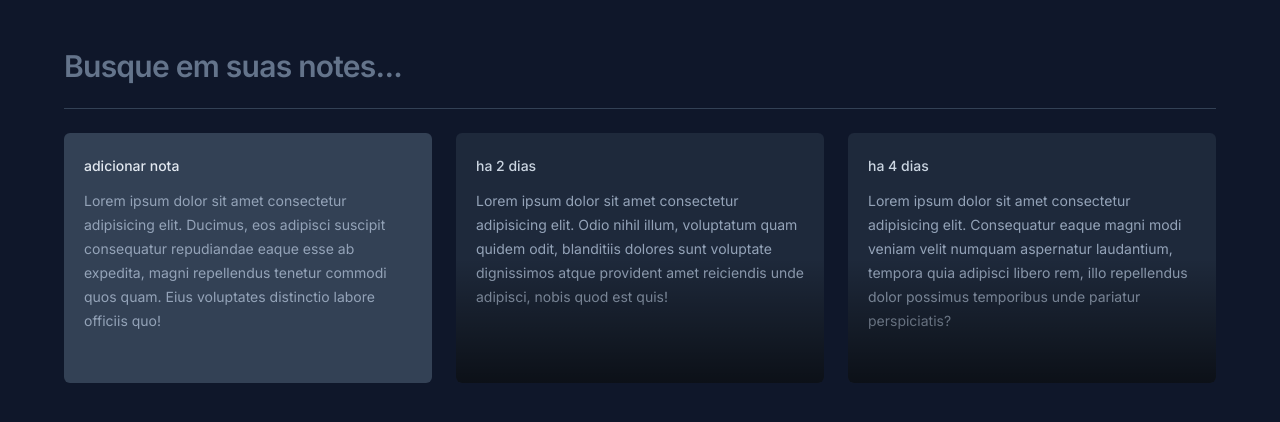
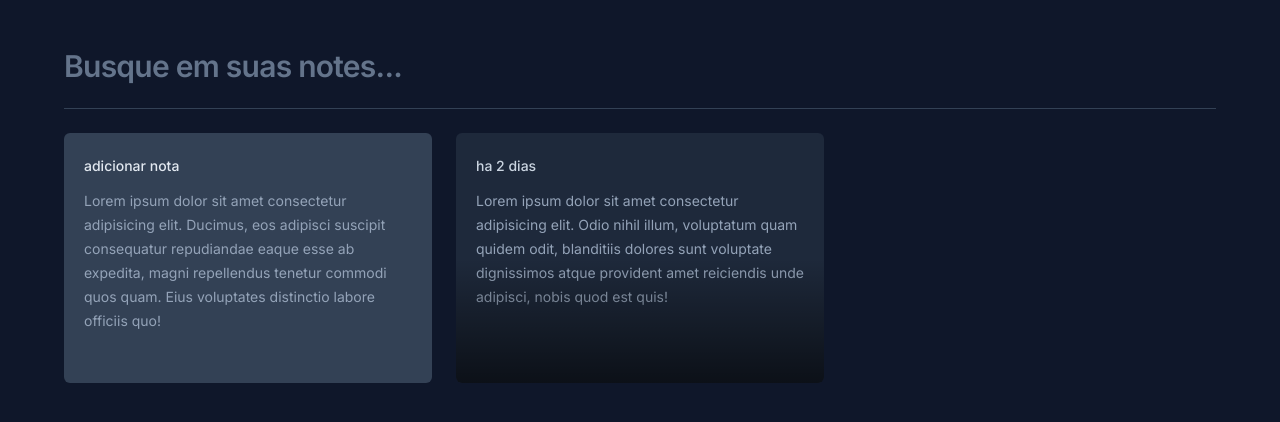
Before and after one commit to paulocod/Notes, a React (Vite) app: page / in a window 1280 px wide. Shown: the top 422 px of the page. Built offline with nearby package versions, Linux system fonts and the light colour scheme.

Commit message:
create component for note card

```diff
--- a/src/app.tsx
+++ b/src/app.tsx
@@ -1,3 +1,5 @@
+import { NoteCard } from "./components/noteCard";
+
 export function App() {
   return (
     <div className="mx-auto max-w-6xl my-12 space-y-6">
@@ -24,30 +26,7 @@ export function App() {
 
         </div>
 
-        <div className="rounded-md bg-slate-800 p-5 space-y-3 overflow-hidden relative">
-          <span
-            className="text-sm font-medium text-slate-300">
-            ha 2 dias
-          </span>
-          <p
-            className="text-sm leading-6 text-slate-400">
-            Lorem ipsum dolor sit amet consectetur adipisicing elit. Odio nihil illum, voluptatum quam quidem odit, blanditiis dolores sunt voluptate dignissimos atque provident amet reiciendis unde adipisci, nobis quod est quis!
-          </p>
-          <div className="absolute bottom-0 left-0 right-0 h-1/2 bg-gradient-to-t from-black/60 to-black/0 pointer-events-none" />
-        </div>
-
-        <div className="rounded-md bg-slate-800 p-5 space-y-3 overflow-hidden relative">
-          <span
-            className="text-sm font-medium text-slate-300">
-            ha 4 dias
-          </span>
-          <p
-            className="text-sm leading-6 text-slate-400">
-            Lorem ipsum dolor sit amet consectetur adipisicing elit. Consequatur eaque magni modi veniam velit numquam aspernatur laudantium, tempora quia adipisci libero rem, illo repellendus dolor possimus temporibus unde pariatur perspiciatis?
-          </p>
-          <div className="absolute bottom-0 left-0 right-0 h-1/2 bg-gradient-to-t from-black/60 to-black/0 pointer-events-none" />
-        </div>
-
+        <NoteCard />
       </div>
     </div>
   )
--- /dev/null
+++ b/src/components/noteCard.tsx
@@ -0,0 +1,15 @@
+export function NoteCard() {
+    return (
+        <div className="rounded-md bg-slate-800 p-5 space-y-3 overflow-hidden relative">
+            <span
+                className="text-sm font-medium text-slate-300">
+                ha 2 dias
+            </span>
+            <p
+                className="text-sm leading-6 text-slate-400">
+                Lorem ipsum dolor sit amet consectetur adipisicing elit. Odio nihil illum, voluptatum quam quidem odit, blanditiis dolores sunt voluptate dignissimos atque provident amet reiciendis unde adipisci, nobis quod est quis!
+            </p>
+            <div className="absolute bottom-0 left-0 right-0 h-1/2 bg-gradient-to-t from-black/60 to-black/0 pointer-events-none" />
+        </div>
+    )
+}
```
